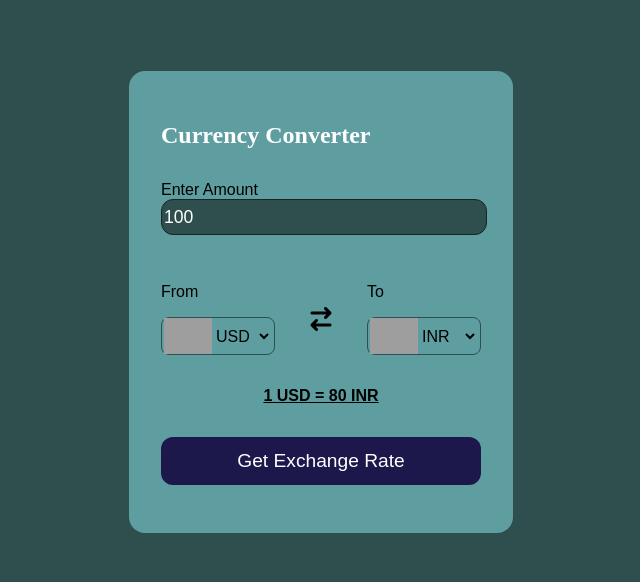
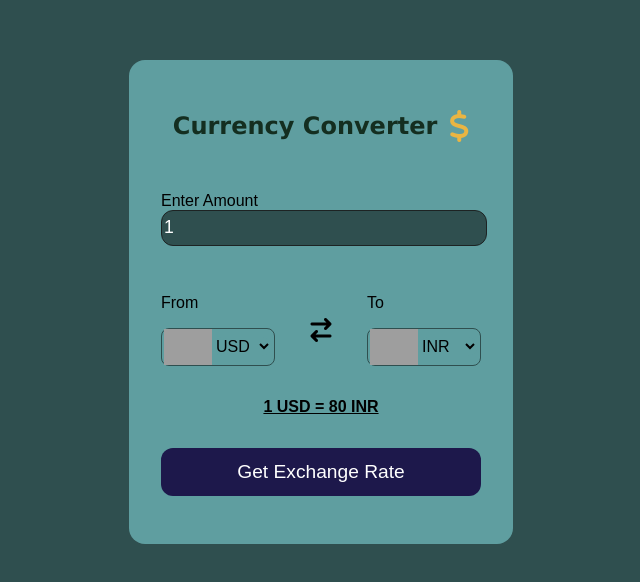
Before and after one commit to Priyanshu0403/Currency-Converter, a plain HTML site: page index.html in a window 1280 px wide. Shown: the part 106-688 px from the top of the page, without its empty margins (319-959 px from the left). Drawn offline with Linux system fonts and the light colour scheme; grey boxes are pictures that could not be loaded.

Commit message:
updated html file

```diff
--- a/index.html
+++ b/index.html
@@ -13,11 +13,15 @@
   </head>
   <body>
     <div class="container1">
-      <h2>Currency Converter</h2>
+      <div class="header">
+        <h2>Currency Converter</h2>
+      <i class="fa-solid fa-dollar-sign fa-2x"></i>
+      </div>
+
       <form>
         <div class="amount">
           <label for="EnterAmount">Enter Amount</label>
-          <input type="text" name="Amount" id="EnterAmount" value="100" />
+          <input type="text" name="Amount" id="EnterAmount" value="1" />
         </div>
 
         <div class="dropdown">
```
